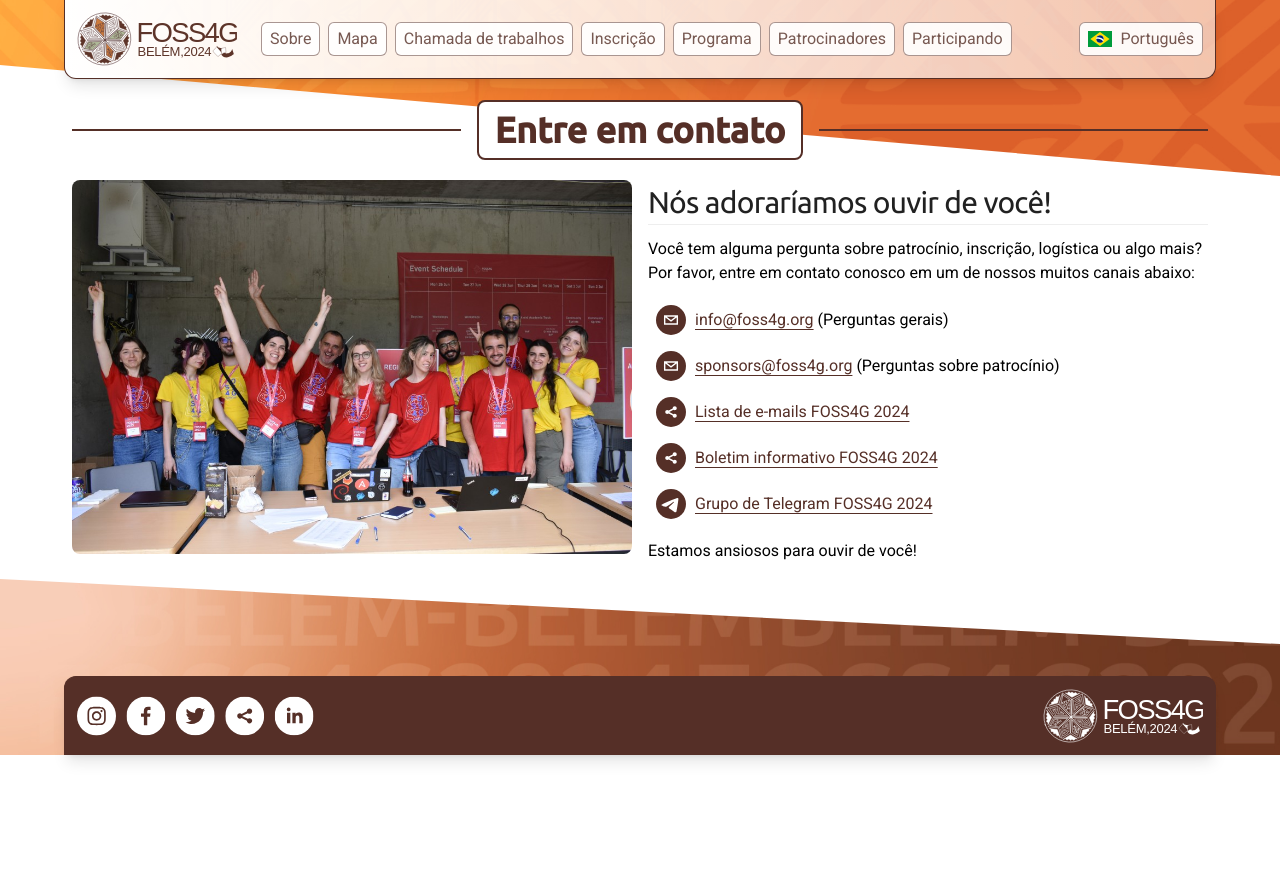
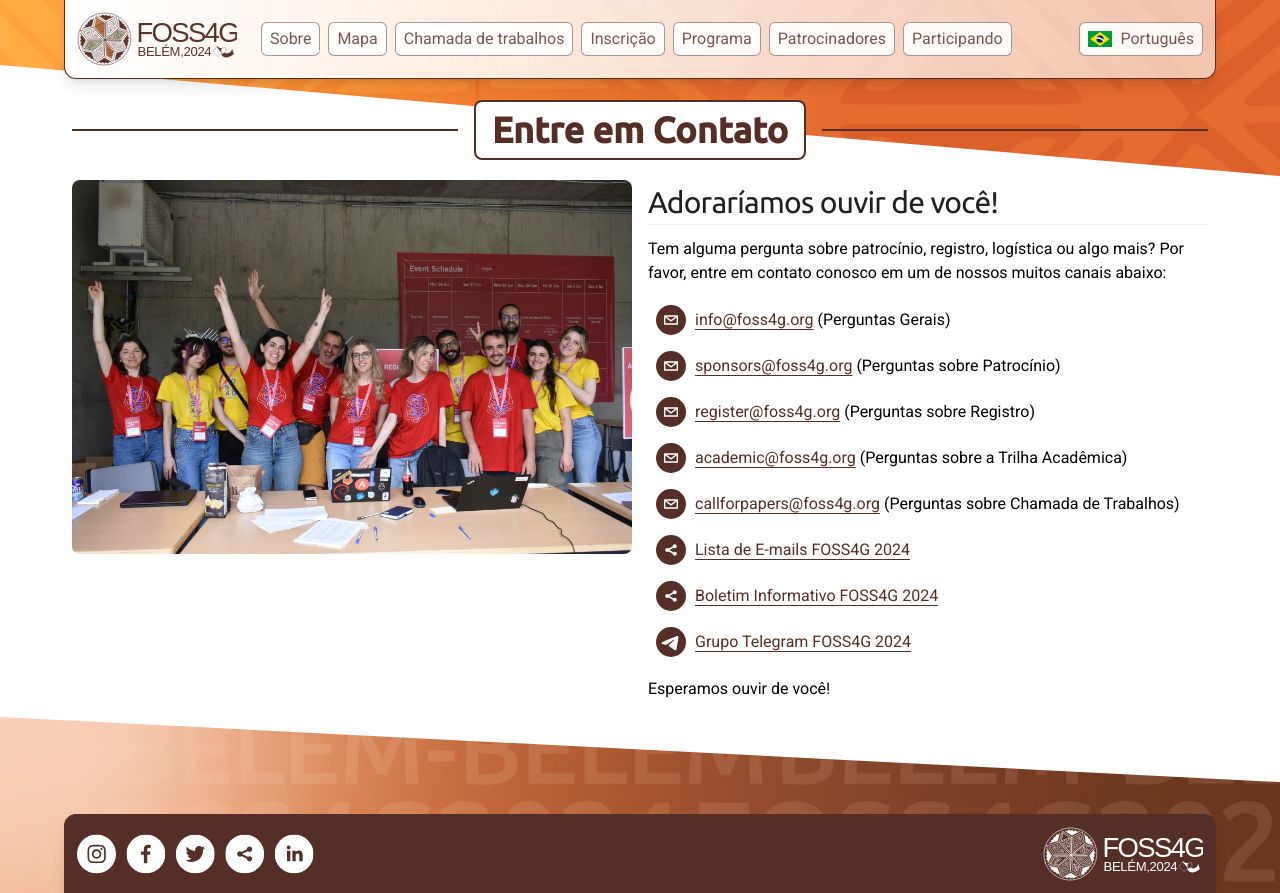
Before and after one commit to FOSS4G-2024-Belem/foss4g-2024-belem.github.io, a Next.js app: page /pt/contactar-nos in a window 1280 px wide. Before the commit the page ends 800 px from the top, so only its background shows below. Built offline with nearby package versions, Linux system fonts and the light colour scheme.

Commit message:
agregar mas mails contacto

```diff
--- a/src/pages/en/contact.mdx
+++ b/src/pages/en/contact.mdx
@@ -44,6 +44,9 @@ export function ContactTr({url, label, label2 = ""}) {
       <tbody>
         <ContactTr url="mailto:info@foss4g.org" label="info@foss4g.org" label2="(General Questions)" />
         <ContactTr url="mailto:sponsors@foss4g.org" label="sponsors@foss4g.org" label2="(Sponsorship Questions)" />
+        <ContactTr url="mailto:register@foss4g.org" label="register@foss4g.org" label2="(Registration Questions)" />
+        <ContactTr url="mailto:academic@foss4g.org" label="academic@foss4g.org" label2="(Academic Track Questions)" />
+        <ContactTr url="mailto:callforpapers@foss4g.org" label="callforpapers@foss4g.org" label2="(Call for Papers Questions)" />
         <ContactTr url="https://lists.osgeo.org/mailman/listinfo/foss4g2024" label="FOSS4G 2024 Mailing List" />
         <ContactTr url="http://eepurl.com/gxPUJH" label="FOSS4G 2024 Newsletter" />
         <ContactTr url="https://t.me/foss4g" label="FOSS4G 2024 Telegram Group"/>
--- a/src/pages/es/contacto.mdx
+++ b/src/pages/es/contacto.mdx
@@ -7,7 +7,7 @@ import { SocialIcon } from "react-social-icons";
 
 export const metadata = {
   title: "Contacto",
-  description: "Información de contacto para la Conferencia FOSS4G 2024 celebrada en Belém, Brasil del 02 al 08 de diciembre de 2024",
+  description: "Información de contacto para la Conferencia FOSS4G 2024 celebrada en Belém, Brasil, del 02 al 08 de diciembre de 2024",
 };
 
 export function ContactTr({url, label, label2 = ""}) {
@@ -38,15 +38,18 @@ export function ContactTr({url, label, label2 = ""}) {
     #### ¡Nos encantaría saber de ti!
     ---
 
-    ¿Tienes alguna pregunta sobre patrocinio, registro, logística o algo más? Por favor contáctanos en uno de nuestros muchos canales a continuación:
+    ¿Tienes alguna pregunta sobre patrocinio, registro, logística o algo más? Por favor, contáctanos en uno de nuestros muchos canales a continuación:
 
     <table>
       <tbody>
         <ContactTr url="mailto:info@foss4g.org" label="info@foss4g.org" label2="(Preguntas generales)" />
         <ContactTr url="mailto:sponsors@foss4g.org" label="sponsors@foss4g.org" label2="(Preguntas sobre patrocinio)" />
-        <ContactTr url="https://lists.osgeo.org/mailman/listinfo/foss4g2024" label="Lista de Correo FOSS4G 2024" />
-        <ContactTr url="http://eepurl.com/gxPUJH" label="Boletín FOSS4G 2024" />
-        <ContactTr url="https://t.me/foss4g" label="Grupo de Telegram FOSS4G 2024"/>
+        <ContactTr url="mailto:register@foss4g.org" label="register@foss4g.org" label2="(Preguntas sobre registro)" />
+        <ContactTr url="mailto:academic@foss4g.org" label="academic@foss4g.org" label2="(Preguntas sobre la pista académica)" />
+        <ContactTr url="mailto:callforpapers@foss4g.org" label="callforpapers@foss4g.org" label2="(Preguntas sobre la convocatoria de ponencias)" />
+        <ContactTr url="https://lists.osgeo.org/mailman/listinfo/foss4g2024" label="Lista de correo FOSS4G 2024" />
+        <ContactTr url="http://eepurl.com/gxPUJH" label="Boletín informativo FOSS4G 2024" />
+        <ContactTr url="https://t.me/foss4g" label="Grupo de Telegram de FOSS4G 2024"/>
       </tbody>
     </table>
 
--- a/src/pages/pt/contactar-nos.mdx
+++ b/src/pages/pt/contactar-nos.mdx
@@ -28,29 +28,32 @@ export function ContactTr({url, label, label2 = ""}) {
   )
 }
 
-<Heading bubble>Entre em contato</Heading>
+<Heading bubble>Entre em Contato</Heading>
 
 <div className="grid grid-cols-1 sm:grid-cols-2 gap-4">
   <div>
     <Image placeholder="blur" src={Volunteers} className=" rounded-lg "/>
   </div>
   <div>
-    #### Nós adoraríamos ouvir de você!
+    #### Adoraríamos ouvir de você!
     ---
 
-    Você tem alguma pergunta sobre patrocínio, inscrição, logística ou algo mais? Por favor, entre em contato conosco em um de nossos muitos canais abaixo:
+    Tem alguma pergunta sobre patrocínio, registro, logística ou algo mais? Por favor, entre em contato conosco em um de nossos muitos canais abaixo:
 
     <table>
       <tbody>
-        <ContactTr url="mailto:info@foss4g.org" label="info@foss4g.org" label2="(Perguntas gerais)" />
-        <ContactTr url="mailto:sponsors@foss4g.org" label="sponsors@foss4g.org" label2="(Perguntas sobre patrocínio)" />
-        <ContactTr url="https://lists.osgeo.org/mailman/listinfo/foss4g2024" label="Lista de e-mails FOSS4G 2024" />
-        <ContactTr url="http://eepurl.com/gxPUJH" label="Boletim informativo FOSS4G 2024" />
-        <ContactTr url="https://t.me/foss4g" label="Grupo de Telegram FOSS4G 2024"/>
+        <ContactTr url="mailto:info@foss4g.org" label="info@foss4g.org" label2="(Perguntas Gerais)" />
+        <ContactTr url="mailto:sponsors@foss4g.org" label="sponsors@foss4g.org" label2="(Perguntas sobre Patrocínio)" />
+        <ContactTr url="mailto:register@foss4g.org" label="register@foss4g.org" label2="(Perguntas sobre Registro)" />
+        <ContactTr url="mailto:academic@foss4g.org" label="academic@foss4g.org" label2="(Perguntas sobre a Trilha Acadêmica)" />
+        <ContactTr url="mailto:callforpapers@foss4g.org" label="callforpapers@foss4g.org" label2="(Perguntas sobre Chamada de Trabalhos)" />
+        <ContactTr url="https://lists.osgeo.org/mailman/listinfo/foss4g2024" label="Lista de E-mails FOSS4G 2024" />
+        <ContactTr url="http://eepurl.com/gxPUJH" label="Boletim Informativo FOSS4G 2024" />
+        <ContactTr url="https://t.me/foss4g" label="Grupo Telegram FOSS4G 2024"/>
       </tbody>
     </table>
 
-    Estamos ansiosos para ouvir de você!
+    Esperamos ouvir de você!
 
   </div>
 </div>
```
